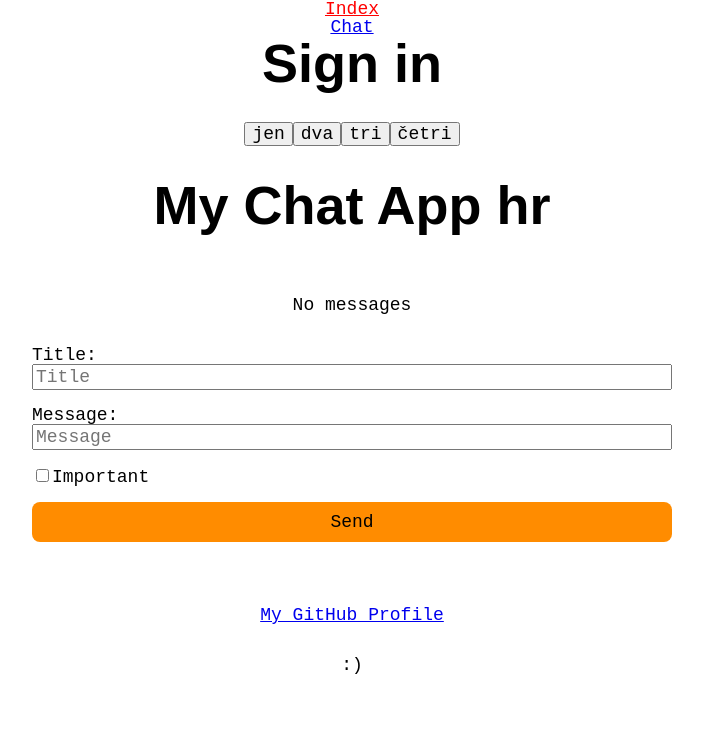
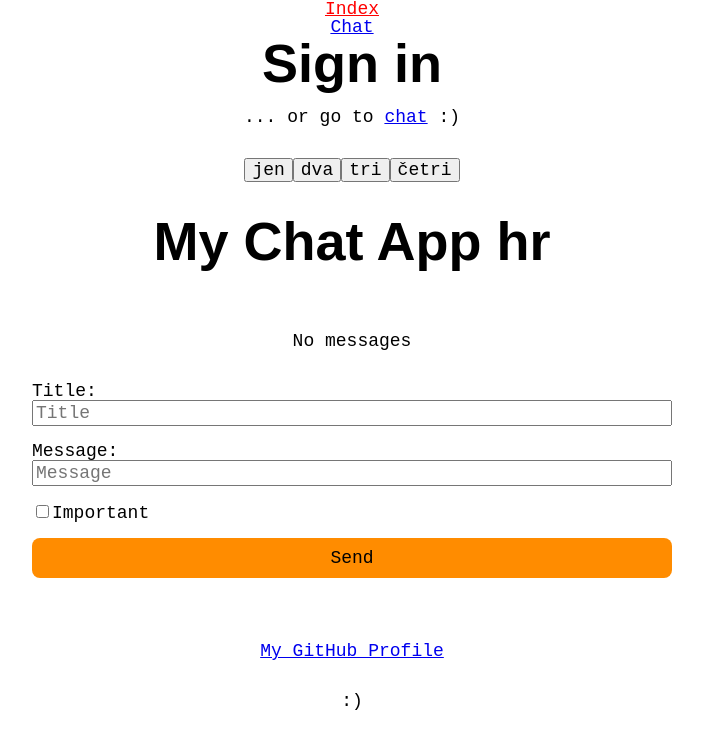
Before and after one commit to zopaj63/algebra-react-example-app, a React (Create React App) app: page / in a window 1280 px wide. Shown: the top 748 px of the page, without its empty margins (288-991 px from the left). Built offline with nearby package versions, Linux system fonts and the light colour scheme.

Commit message:
add Link

```diff
--- a/src/pages/SignInPage/index.js
+++ b/src/pages/SignInPage/index.js
@@ -1,3 +1,11 @@
+import { Link } from "react-router-dom";
+
 export default function SignInPage() {
-    return <h1>Sign in</h1>;
+    return (
+        <div>
+            <h1>Sign in</h1>
+            <br />
+            <p>... or go to <Link to="chat">chat</Link> :)</p>
+        </div>
+    );
 }
```
